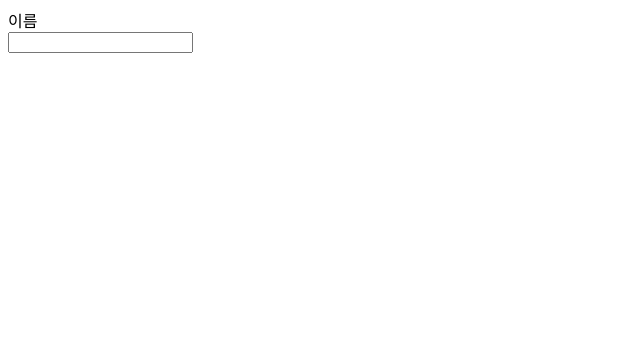
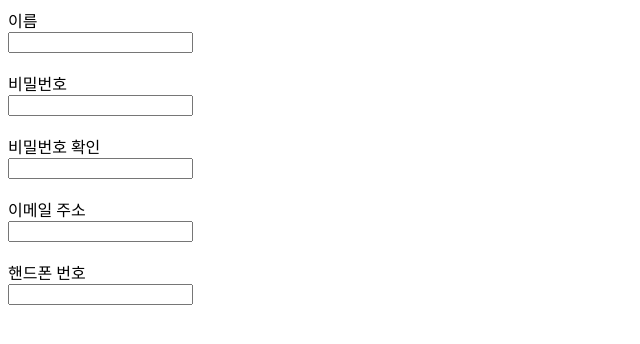
Before and after one commit to Nicknul/sign-up, a website: page public/html/index.html in a window 1280 px wide. Shown: the whole page, without its empty margins (0-640 px from the left). Drawn offline with Linux system fonts and the light colour scheme.

Commit message:
:sparkles: docs_정호연 : 수정
1. <link> 사용하여 index.css 연결
2. <form> 내용 추가

```diff
--- a/public/html/index.html
+++ b/public/html/index.html
@@ -3,13 +3,26 @@
   <head>
     <meta charset="UTF-8" />
     <meta name="viewport" content="width=device-width, initial-scale=1.0" />
+    <link rel="stylesheet" href="../css/index.css" />
     <title>MAIN</title>
   </head>
   <body>
     <div id="root">
       <form action="/submit" method="post">
         <label for="name">이름</label><br />
-        <input type="text" name="name" id="name" />
+        <input type="text" name="name" id="name" /> <br /><br />
+
+        <label for="password">비밀번호</label><br />
+        <input type="text" name="password" id="password" /> <br /><br />
+
+        <label for="password-check">비밀번호 확인</label><br />
+        <input type="text" name="password-check" id="password-check" /> <br /><br />
+
+        <label for="email">이메일 주소</label><br />
+        <input type="text" name="email" id="email" /> <br /><br />
+
+        <label for="phone-number">핸드폰 번호</label><br />
+        <input type="text" name="phone-number" id="phone-number" /> <br /><br />
       </form>
     </div>
     <script src="../script/index.js"></script>
```
